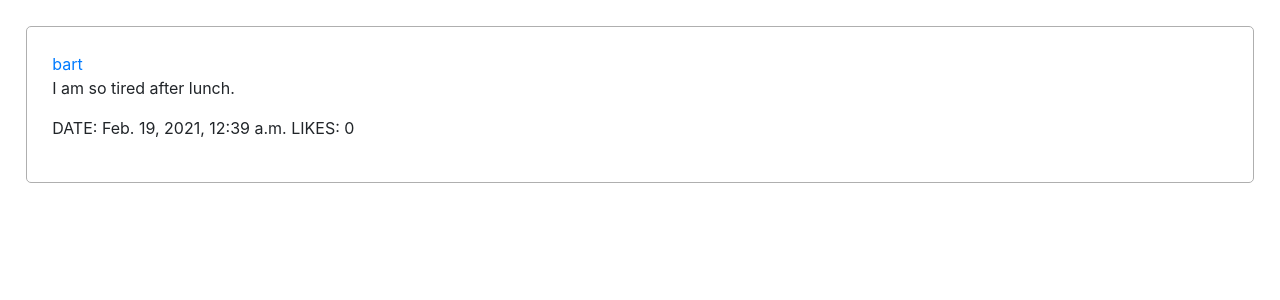
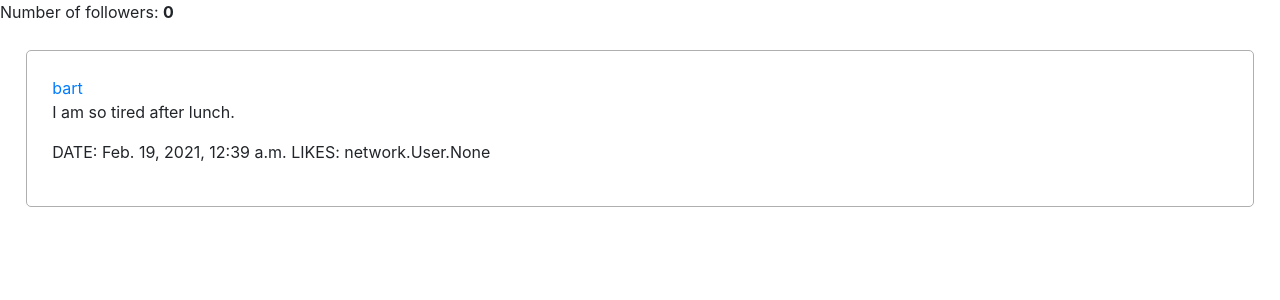
Before and after one commit to chriskorsak/network, a Django app: a page that uses network/templates/network/profile.html in a window 1280 px wide. Shown: the part 56-356 px from the top of the page. Run offline with Django 3.2, Linux system fonts and the light colour scheme; data comes from the database, SQL or seed files in the repository; some libraries are stand-ins or nearby versions.

Commit message:
adjust models, implement follow/unfollow of profiles. post likes now not displaying properly after model update.

```diff
--- a/network/admin.py
+++ b/network/admin.py
@@ -6,7 +6,7 @@ class UserAdmin(admin.ModelAdmin):
   list_display = ("username", "first_name", "last_name", "email", "id")
 
 class PostAdmin(admin.ModelAdmin):
-  list_display = ("creator", "date", "likes")
+  list_display = ("creator", "date")
 
 # Register your models here.
 admin.site.register(User, UserAdmin)
--- a/network/models.py
+++ b/network/models.py
@@ -3,7 +3,6 @@ from django.db import models
 
 
 class User(AbstractUser):
-  posts = models.ManyToManyField('Post', blank=True)
   followers = models.ManyToManyField('User', blank=True, related_name="following")
 
   def __str__(self):
@@ -13,7 +12,7 @@ class Post(models.Model):
   creator = models.ForeignKey(User, on_delete=models.CASCADE)
   date = models.DateTimeField(auto_now_add=True)
   text = models.CharField(max_length=280)
-  likes = models.IntegerField(default=0)
+  likes = models.ManyToManyField(User, blank=True, related_name="likedbyuser")
 
   def __str__(self):
         return f"{self.creator} {self.date} {self.likes}"
--- a/network/templates/network/profile.html
+++ b/network/templates/network/profile.html
@@ -1,20 +1,22 @@
 {% extends "network/layout.html" %}
 
 {% block body %}
-  <!-- follow/unfollow profile
+  <!-- follow/unfollow profile button -->
   {% if user.is_authenticated %}
-    <form action="{% url 'follow-unfollow' user.id %}" method="POST">
+    <form action="{% url 'follow-unfollow' profileUsername %}" method="POST">
       {% csrf_token %}
       <input type="submit" value="{{ follow_message }}" class="btn btn-sm btn-primary">
     </form>
-  {% endif %} -->
+  {% endif %}
+
+  <p>Number of followers: <strong>{{ followerCount }}</strong></p>
 
   <!-- list all profile posts -->
   {% for post in profilePosts %}
-      <div class="post">
-        <a href="{% url 'profile' post.creator.username %}">{{ post.creator.username }}</a>
-        <p>{{ post.text }}</p>
-        <p><span>DATE: {{ post.date }}</span> <span>LIKES: {{ post.likes }}</span>
-      </div>
-    {% endfor %}
+    <div class="post">
+      <a href="{% url 'profile' profileUsername %}">{{ post.creator.username }}</a>
+      <p>{{ post.text }}</p>
+      <p><span>DATE: {{ post.date }}</span> <span>LIKES: {{ post.likes }}</span>
+    </div>
+  {% endfor %}
 {% endblock %}
--- a/network/urls.py
+++ b/network/urls.py
@@ -9,5 +9,6 @@ urlpatterns = [
     path("logout", views.logout_view, name="logout"),
     path("register", views.register, name="register"),
     path("new-post", views.new_post, name="new-post"),
-    path("profile/<str:username>", views.profile, name="profile")
+    path("profile/<str:username>", views.profile, name="profile"),
+    path("follow-unfollow/<str:username>", views.follow_unfollow, name="follow-unfollow")
 ]
--- a/network/views.py
+++ b/network/views.py
@@ -78,10 +78,34 @@ def new_post(request):
     return HttpResponseRedirect(reverse("index"))
 
 def profile(request, username):
-  #get username from profile link
-  username = User.objects.get(username=username)
+  #get user info of profile
+  user = User.objects.get(username=username)
+
+  #get follower count
+  followerCount = user.followers.all().count()
+  #get profile username
+  profileUsername = user.username
+
   #get all user posts to populate profile
-  profilePosts = Post.objects.filter(creator=username).order_by('-date')
+  profilePosts = Post.objects.filter(creator=user).order_by('-date')
+
   return render(request, "network/profile.html", {
-    "profilePosts": profilePosts
+    "profileUsername": profileUsername,
+    "profilePosts": profilePosts,
+    "followerCount": followerCount
   })
+
+def follow_unfollow(request, username):
+  if request.method == "POST":
+    #get user and profile to be followed/unfollowed
+    user = request.user
+    profile = User.objects.get(username=username)
+
+    if user.following.filter(username=username):
+      user.following.remove(profile)
+      print('already following!!!')
+    else:
+      user.following.add(profile)
+      print("not following yet")
+
+  return HttpResponseRedirect(reverse("profile", args=(username,)))
```
Also changed, not shown: db.sqlite3, network/migrations/0005_auto_20210219_2025.py (added), network/migrations/0006_auto_20210219_2038.py (added).
